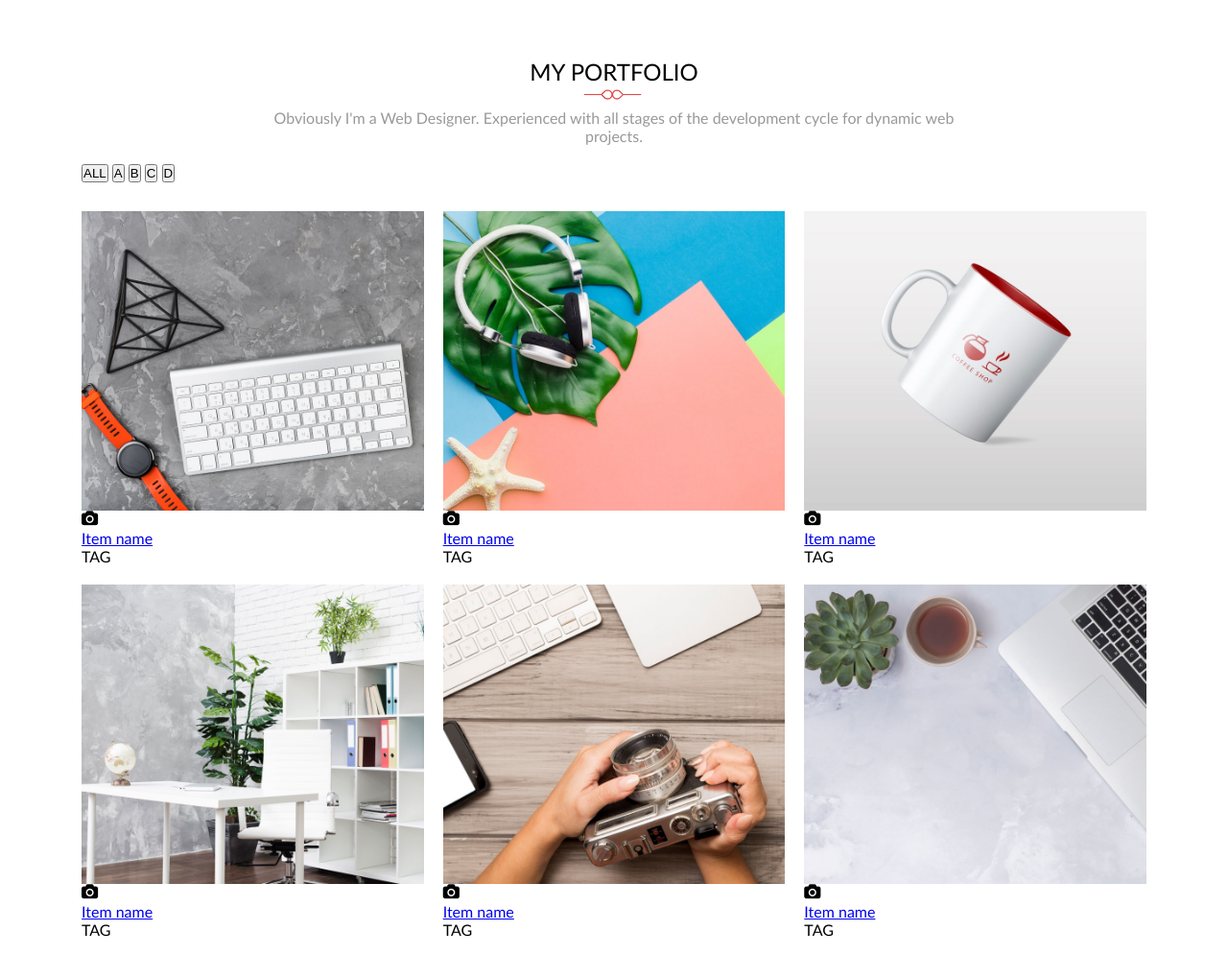
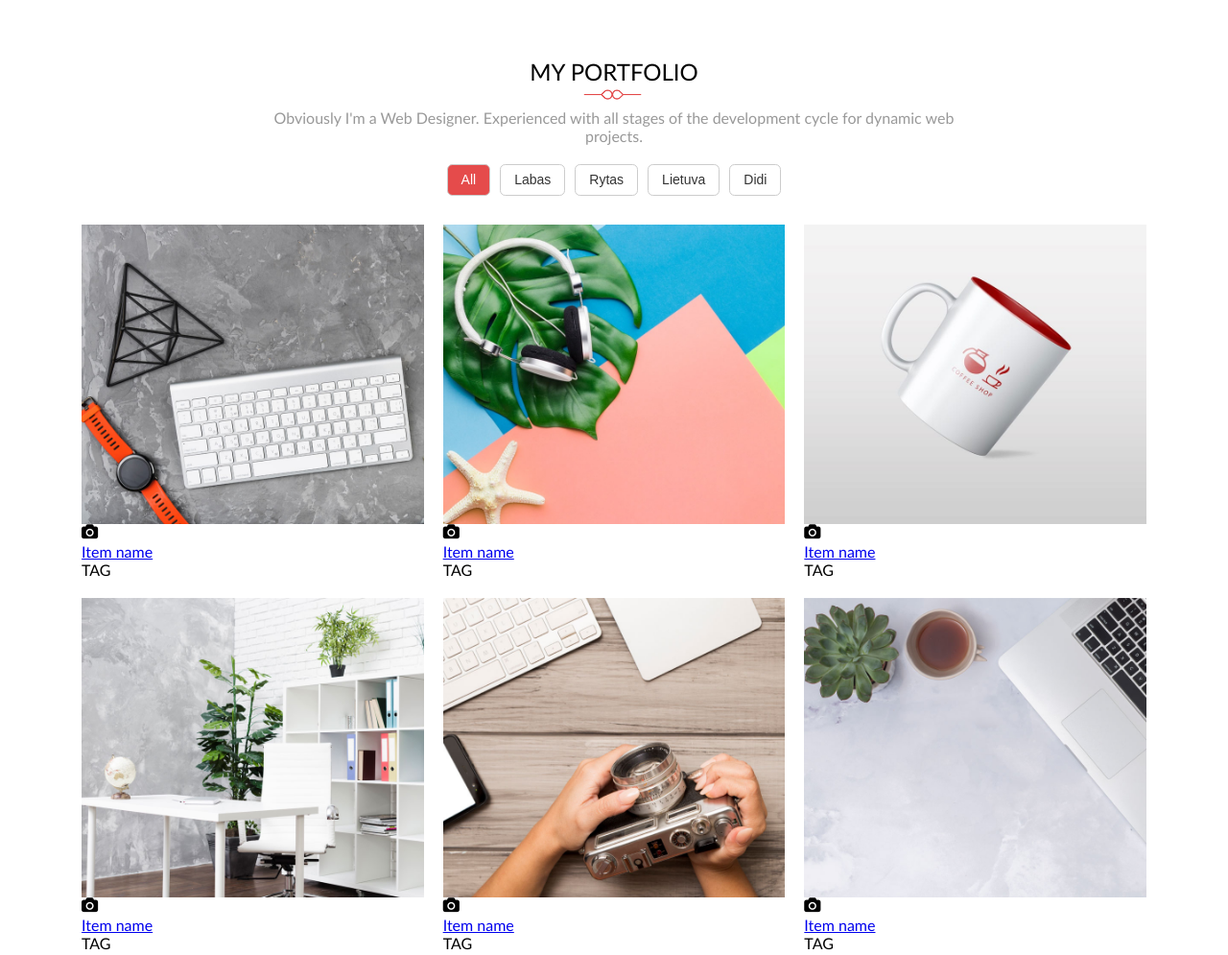
Before and after one commit to sgrazys/06-mokomasis-portfolio, a website with bundled scripts: page index.html in a window 1280 px wide. Shown: the top 995 px of the page at 96% size. Built offline with nearby package versions, Linux system fonts and the light colour scheme.

Commit message:
Gallery filter style

```diff
--- a/css/components/gallery.css
+++ b/css/components/gallery.css
@@ -3,12 +3,25 @@
     gap: 30px;
 }
 .gallery > .filter {
+    display: flex;
+    gap: 10px;
+    justify-content: center;
 }
 .gallery > .filter > .option {
+    padding: 0.6em 1em;
+    font-size: 14px;
+    line-height: 1em;
+    border: 1px solid #ccc;
+    border-radius: 0.4em;
+    background-color: #fff;
+    color: #333;
+    cursor: pointer;
+    transition: all 0.5s;
 }
-.gallery > .filter > .option.active {
-}
+.gallery > .filter > .option.active,
 .gallery > .filter > .option:hover {
+    background-color: var(--main-color);
+    color: #fff;
 }
 .gallery > .content {
     display: grid;
--- a/index.html
+++ b/index.html
@@ -29,11 +29,11 @@
         <div class="row">
             <div id="portfolio_block" class="col-12 gallery">
                 <div class="filter">
-                    <button class="option">ALL</button>
-                    <button class="option">A</button>
-                    <button class="option">B</button>
-                    <button class="option">C</button>
-                    <button class="option">D</button>
+                    <button class="option active">All</button>
+                    <button class="option">Labas</button>
+                    <button class="option">Rytas</button>
+                    <button class="option">Lietuva</button>
+                    <button class="option">Didi</button>
                 </div>
 
                 <div class="content">
```
